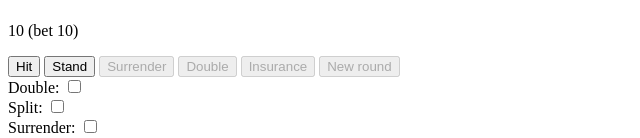
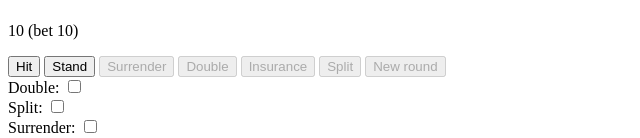
Before and after one commit to HikariYlan/atoll21-client, a Svelte app: page / in a window 1280 px wide. Both pictures are taken after a click on the button "Deal!". Shown: the part 370-508 px from the top of the page, without its empty margins (0-640 px from the left). Built offline with nearby package versions, Linux system fonts and the light colour scheme.

Commit message:
feat: adding split button

```diff
--- a/src/App.svelte
+++ b/src/App.svelte
@@ -58,6 +58,11 @@
 
     function insurance() {
         gameSession.insurance();
+        refresh();
+    }
+
+    function split() {
+        gameSession.split();
         refresh();
     }
 
@@ -226,6 +231,7 @@
             <button onclick={surrender} disabled={gameState.unlocks.surrender == false || gameState.phase != GameSessionPhase.PLAYING}>Surrender</button>
             <button onclick={double} disabled={gameState.playerHands[gameSession.round!.activeHandIndex].cards.length > 2 || gameState.unlocks.double == false || gameState.phase != GameSessionPhase.PLAYING}>Double</button>
             <button onclick={insurance} disabled={gameState.dealerHand.cards[0].rank != "Ace" || gameState.playerHands[gameSession.round!.activeHandIndex].cards.length > 2 || gameState.unlocks.insurance == false || gameState.phase != GameSessionPhase.PLAYING || gameState.insuranceAmout! > 0}>Insurance</button>
+            <button onclick={split} disabled={gameState.playerHands[gameSession.round!.activeHandIndex].cards[0].rank != gameState.playerHands[gameSession.round!.activeHandIndex].cards[1].rank || gameState.playerHands[gameSession.round!.activeHandIndex].cards.length > 2 || gameState.playerHands.length >= 4 || gameState.unlocks.split == false || gameState.phase != GameSessionPhase.PLAYING}>Split</button>
             <button onclick={newRound} disabled={gameState.phase == GameSessionPhase.PLAYING}>New round</button>
         </div>
         {#if gameState.phase == GameSessionPhase.FINISHED}
```
